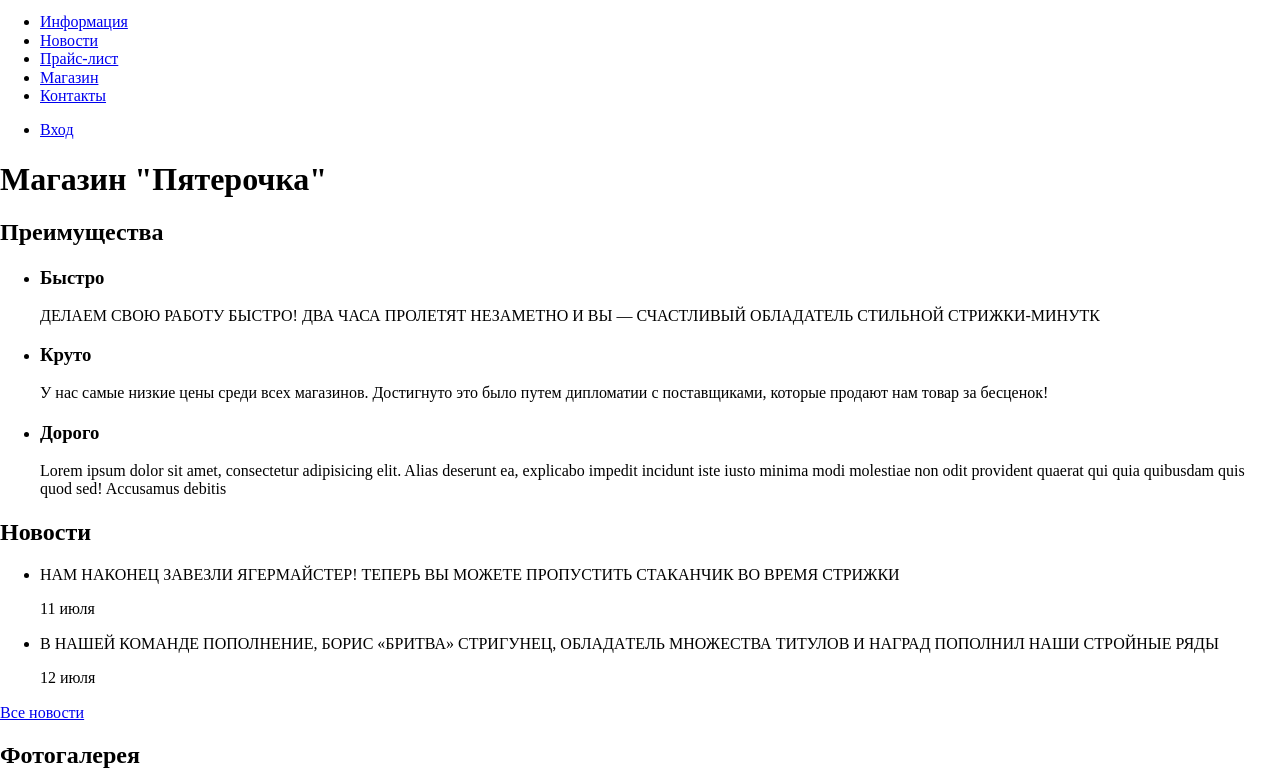
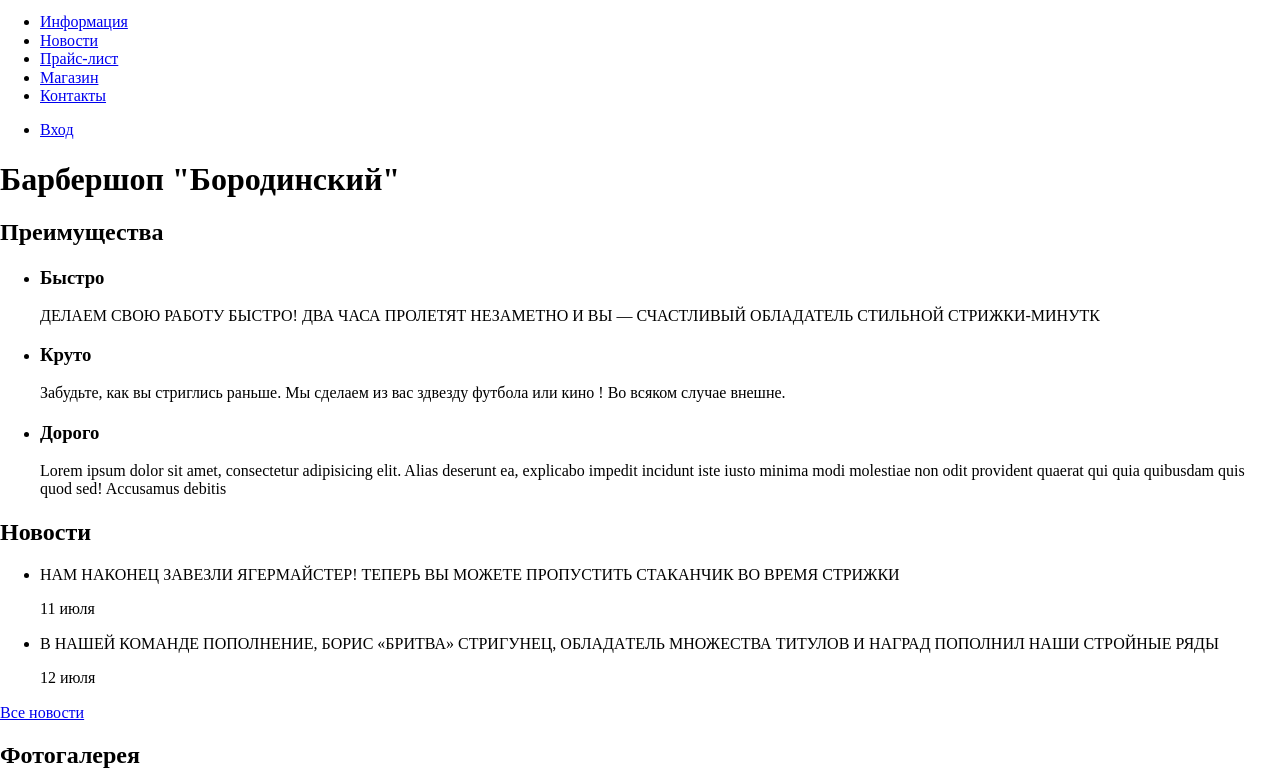
Before and after one commit to f1na1ik/FLPJ, a plain HTML site: page projects/1b-sh/index.html in a window 1280 px wide. Shown: the part 21-800 px from the top of the page. Drawn offline with Linux system fonts and the light colour scheme.

Commit message:
add PTsansNarrow GoogleFonts

```diff
--- a/projects/1b-sh/index.html
+++ b/projects/1b-sh/index.html
@@ -2,8 +2,9 @@
 <html lang="en">
 <head>
     <meta charset="UTF-8">
-    <title>Магазин "Пятерочка"</title>
+    <title>Барбершоп "Бородинский"</title>
     <link rel="stylesheet" href="css/normalize.css">
+    <link href="https://fonts.googleapis.com/css?family=PT+Sans+Narrow:400,700&display=swap&subset=cyrillic" rel="stylesheet">
     <link rel="stylesheet" href="css/style.css">
 </head>
 <body>
@@ -26,7 +27,7 @@
     </header>
 
     <main class="container">
-        <h1 class="visually-hidden">Магазин "Пятерочка"</h1>
+        <h1 class="visually-hidden">Барбершоп "Бородинский"</h1>
         <section class="features">
             <h2 class="visually-hidden">Преимущества</h2>
             <ul class="features-list">
@@ -37,8 +38,8 @@
                 </li>
                 <li class="features-item">
                     <h3>Круто</h3>
-                    <p>У нас самые низкие цены среди всех магазинов. Достигнуто это было
-                    путем дипломатии с поставщиками, которые продают нам товар за бесценок!</p>
+                    <p>Забудьте, как вы стриглись раньше. Мы сделаем из вас здвезду футбола или кино
+                    ! Во всяком случае внешне.</p>
                 </li>
                 <li class="features-item">
                     <h3>Дорого</h3>
```
Also changed, not shown: projects/1b-sh/catalog.html (+1 -1 lines), projects/1b-sh/item.html (+3 -0 lines).
